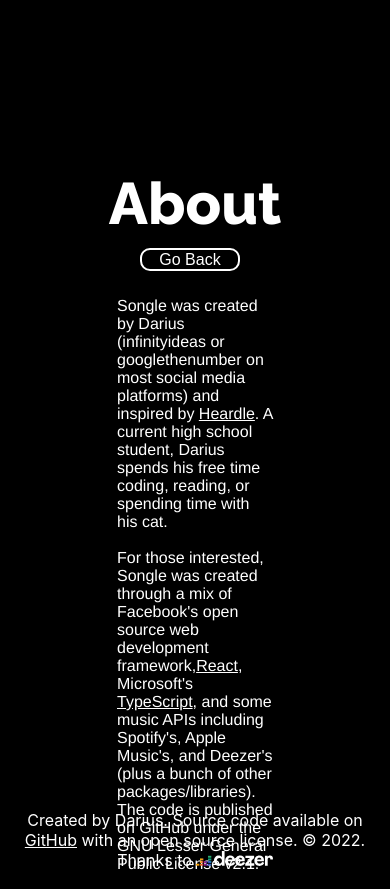
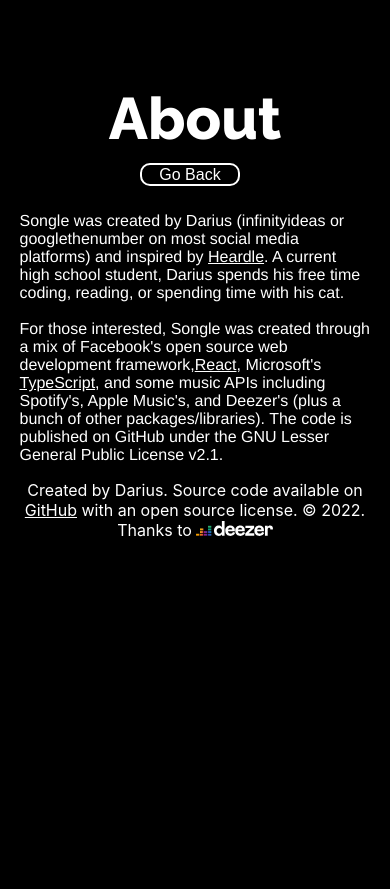
Before and after one commit to infinityideas/songle, a React (Create React App) app: page /about in a window 390 px wide. After the commit the page ends 844 px from the top, so only its background shows below. Built offline with nearby package versions, Linux system fonts and the light colour scheme.

Commit message:
More on previous

```diff
--- a/src/Challenge.tsx
+++ b/src/Challenge.tsx
@@ -91,6 +91,9 @@
                     <div className="gameHeader">
                         <HeaderText text="Challenge" doAnimation={false} subText={subText} isGame={true} />
                     </div>
+                    <div id="centered">
+                        <h1>Awesome. Share the link below with anyone you want.</h1>
+                    </div>
                     <Footer />
                 </div>
             )
--- a/src/components/Footer.tsx
+++ b/src/components/Footer.tsx
@@ -5,8 +5,13 @@
     const insideText = <p>Created by Darius. Source code available on <a href="https://github.com/infinityideas/randomsongle/">GitHub</a> with an open source license. <span dangerouslySetInnerHTML={{"__html": "&copy;"}} /> 2022. Thanks to <img src={deezerlogo} height="15px" /></p>;
 
     return (
-        <div id="songlefooter">
+        <div>
+            <div id="songlefooter">
+                {insideText}
+            </div>
+            <div id="phone">
             {insideText}
+            </div>
         </div>
     )
 }
--- a/src/styles/About.css
+++ b/src/styles/About.css
@@ -7,3 +7,10 @@
   font-family: "Helvetica";
   color: white;
 }
+
+@media (max-width: 900px) {
+  #aboutHolder {
+    width: 90vw;
+    margin: auto;
+  }
+}
--- a/src/styles/App.css
+++ b/src/styles/App.css
@@ -33,4 +33,8 @@
     color: white;
     line-height: 1.35;
   }
+
+  #content-wrap {
+    padding-bottom: 0.5rem;
+  }
 }
--- a/src/styles/Footer.css
+++ b/src/styles/Footer.css
@@ -7,3 +7,35 @@
   color: white;
   margin-bottom: 10px;
 }
+
+#phone {
+  display: none;
+  position: absolute;
+  bottom: 0;
+  width: 100%;
+  height: 2.5rem;
+  text-align: center;
+  color: white;
+  margin-bottom: 10px;
+}
+@media (max-width: 900px) {
+  #songlefooter {
+    display: none;
+    position: absolute;
+    bottom: 0;
+    width: 100%;
+    height: 0.5rem;
+    text-align: center;
+    color: white;
+  }
+
+  #phone {
+    display: block;
+    position: inherit;
+    width: 100%;
+    height: 2.5rem;
+    text-align: center;
+    color: white;
+    margin-bottom: 10px;
+  }
+}
--- a/src/styles/Game.css
+++ b/src/styles/Game.css
@@ -45,6 +45,13 @@
   background-color: blue;
 }
 
+#centered {
+  width: 50vh;
+  margin: auto;
+  color: white;
+  text-align: center;
+}
+
 @media (max-width: 960px) {
   .gameSearchBox {
     height: 30px;
--- a/src/styles/HeaderText.css
+++ b/src/styles/HeaderText.css
@@ -54,7 +54,7 @@
   #CenterText {
     width: 60vw;
     margin: auto;
-    padding-top: 20vh;
+    padding-top: 10vh;
     text-align: center;
     color: white;
     font-family: "Raleway";
```
